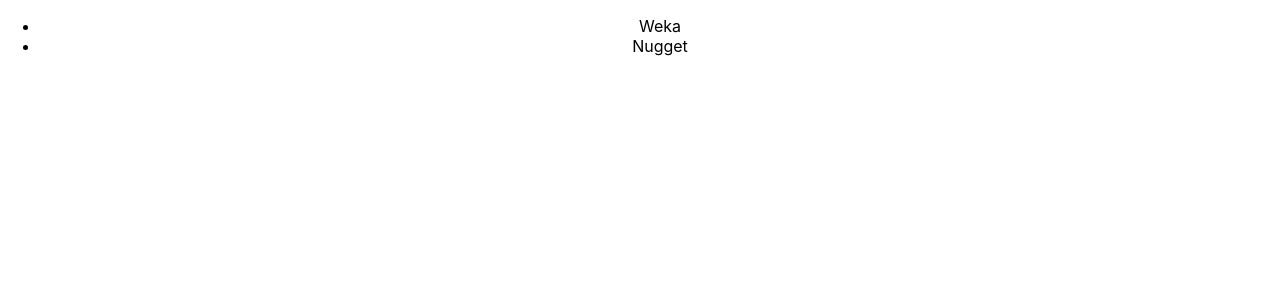
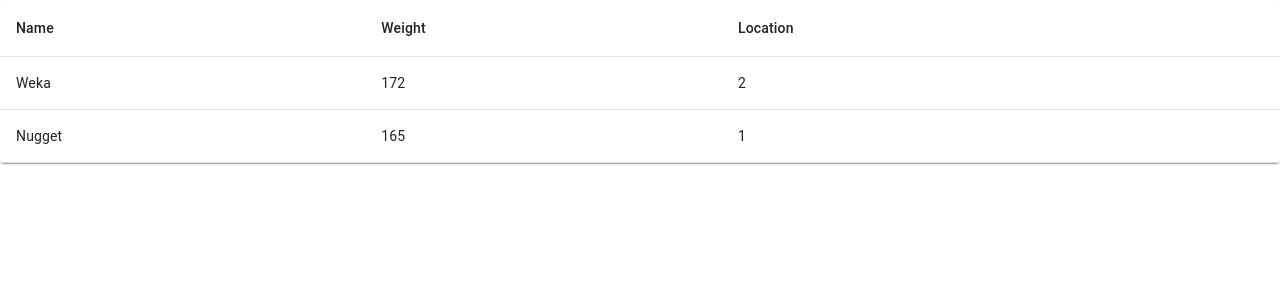
Before and after one commit to kathkroll/bat-tracker-app, a React (Create React App) app: page / in a window 1280 px wide. Shown: the top 300 px of the page. Built offline with nearby package versions, Linux system fonts and the light colour scheme.

Commit message:
Add MaterialUI and make the bat list a table

```diff
--- a/package.json
+++ b/package.json
@@ -3,6 +3,8 @@
   "version": "0.1.0",
   "private": true,
   "dependencies": {
+    "@material-ui/core": "^4.4.2",
+    "@material-ui/icons": "^4.4.1",
     "node-sass": "^4.12.0",
     "react": "^16.9.0",
     "react-dom": "^16.9.0",
--- a/src/components/BatList.js
+++ b/src/components/BatList.js
@@ -1,20 +1,43 @@
 import React, { Component } from 'react';
+import Table from '@material-ui/core/Table';
+import TableBody from '@material-ui/core/TableBody';
+import TableCell from '@material-ui/core/TableCell';
+import TableHead from '@material-ui/core/TableHead';
+import TableRow from '@material-ui/core/TableRow';
+import Paper from '@material-ui/core/Paper';
 
 export default class BatList extends Component {
 
   render() {
     const { bats } = this.props;
 
-    const batList = bats.map(bat =>
-      <li key={bat.id}>{bat.name}</li>
-    );
+    const batList = bats.map(function(bat) {
+      return (
+        <TableRow key={bat.id}>
+          <TableCell>{bat.name}</TableCell>
+          <TableCell>{bat.currentWeight}</TableCell>
+          <TableCell>{bat.currentLocation}</TableCell>
+          <TableCell></TableCell>
+        </TableRow>
+      );
+    });
 
     return (
-      <div>
-        <ul>
-          {batList}
-        </ul>
-      </div>
+      <Paper>
+        <Table>
+          <TableHead>
+            <TableRow>
+              <TableCell>Name</TableCell>
+              <TableCell>Weight</TableCell>
+              <TableCell>Location</TableCell>
+              <TableCell></TableCell>
+            </TableRow>
+          </TableHead>
+          <TableBody>
+            {batList}
+          </TableBody>
+        </Table>
+      </Paper>
     );
   }
 }
```
Also changed, not shown: 1 other file (tests, documents, lock files or other folders).
